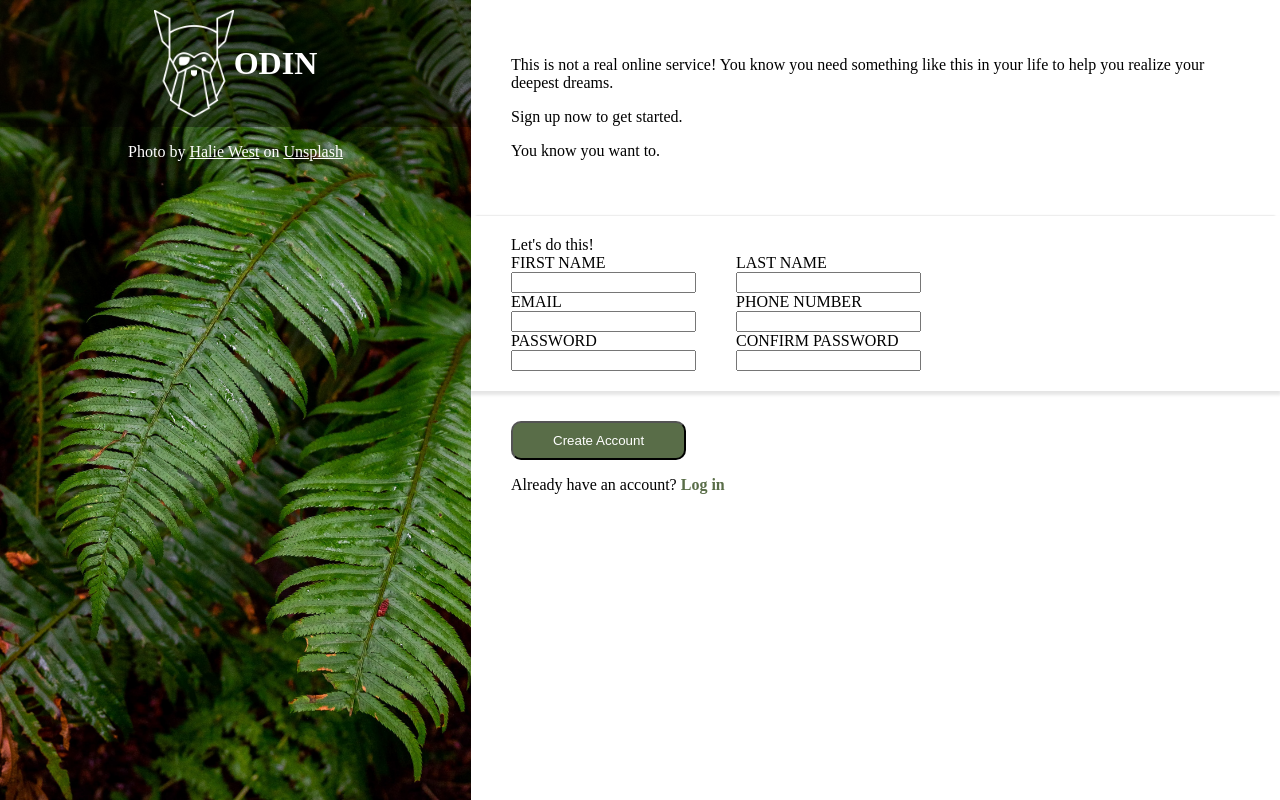
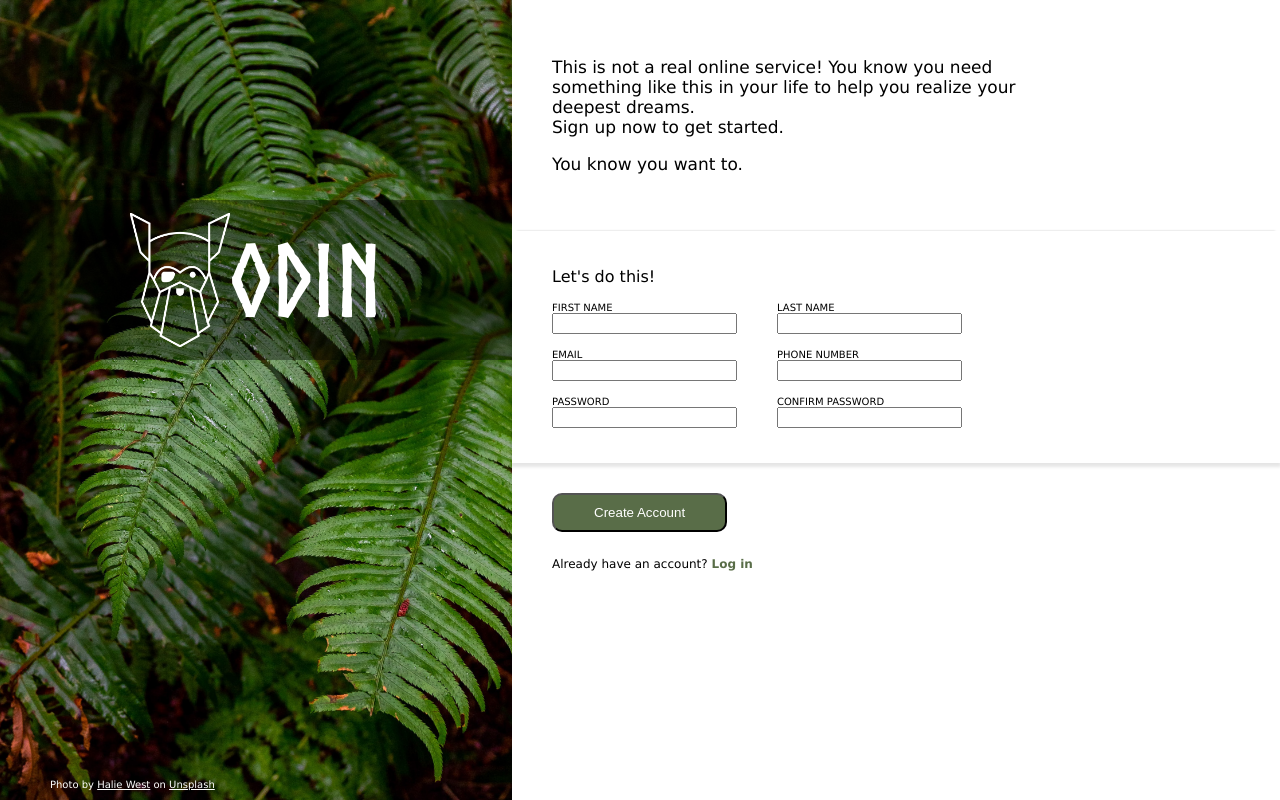
Before and after one commit to yilee1221/signup-form, a plain HTML site: page index.html in a window 1280 px wide. Drawn offline with Linux system fonts and the light colour scheme.

Commit message:
most styling finished

```diff
--- a/index.html
+++ b/index.html
@@ -21,13 +21,11 @@
         <div class="disclaimer">
             <p>This is not a real online service! You know you need
                 something like this in your life to help you realize
-                your deepest dreams.
-            </p>
-            <p>Sign up now to get started.</p>
+                your deepest dreams. <br>Sign up now to get started.</p>
             <p>You know you want to.</p>
         </div>
         <div class="info">
-            <div>Let's do this!</div>
+            <p>Let's do this!</p>
             <form action="" method="post">
                 <div class="inputs">
                     <div class="labels">
--- a/style.css
+++ b/style.css
@@ -13,10 +13,13 @@ body {
     height: 100vh;
     width: 100vw;
     box-sizing: border-box;
+    font-family: Verdana, Geneva, Tahoma, sans-serif;
 }
 
 .disclaimer {
+    font-size: 17px;
     padding: 40px;
+    max-width: 500px;
 }
 
 .end {
@@ -31,6 +34,16 @@ body {
     background-size: cover;
     background-position: center;
     background-repeat: no-repeat;
+
+}
+
+.credit {
+    position: absolute;
+    bottom: 0px;
+    left: 50px;
+    font-size: 10px;
+    font-weight: lighter;
+
 }
 
 .right {
@@ -38,10 +51,12 @@ body {
 }
 
 .logo img {
-    width: 80px;
+    width: 100px;
+}
+.logo h1 {
     font-family: Logofont;
+    font-size: 100px;
 }
-
 .info {
     box-shadow: 0 -5px 2px -5px rgba(0,0,0,0.2), 0 3px 3px 1px rgba(0,0,0,0.1);
     margin-bottom: 30px;
@@ -51,14 +66,21 @@ body {
 .labels {
     display: flex;
     flex-direction: column;
+    padding-bottom: 15px;
 }
 .inputs {
     display: flex;
     gap: 40px;
 }
+
+.labels > label {
+    font-size: 10px;
+}
 .logo {
+    padding: 10px;
+    height: 140px;
+    margin-top: 200px;
     display: flex;
-    padding: 10px;
     justify-content: center;
     align-items: center;
     background-color: rgba(0,0,0,0.4);
@@ -77,3 +99,7 @@ a {
     font-weight: bold;
     text-decoration: none;
 }
+.end p {
+    margin-top: 25px;
+    font-size: 12px;
+}
```
